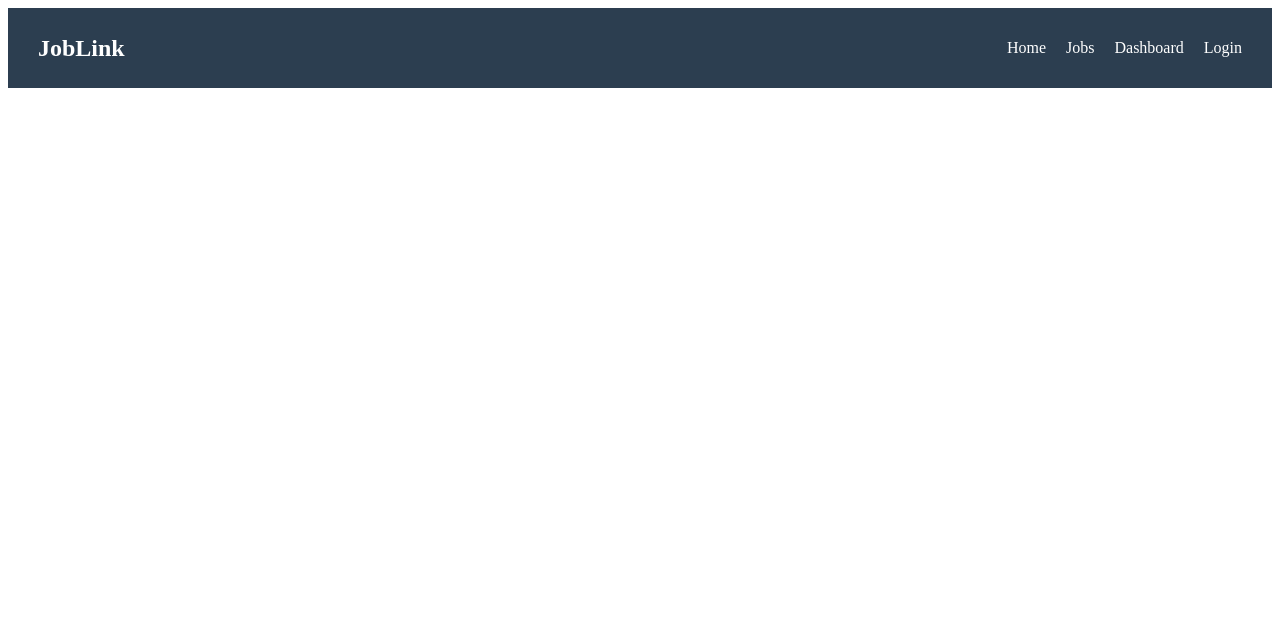
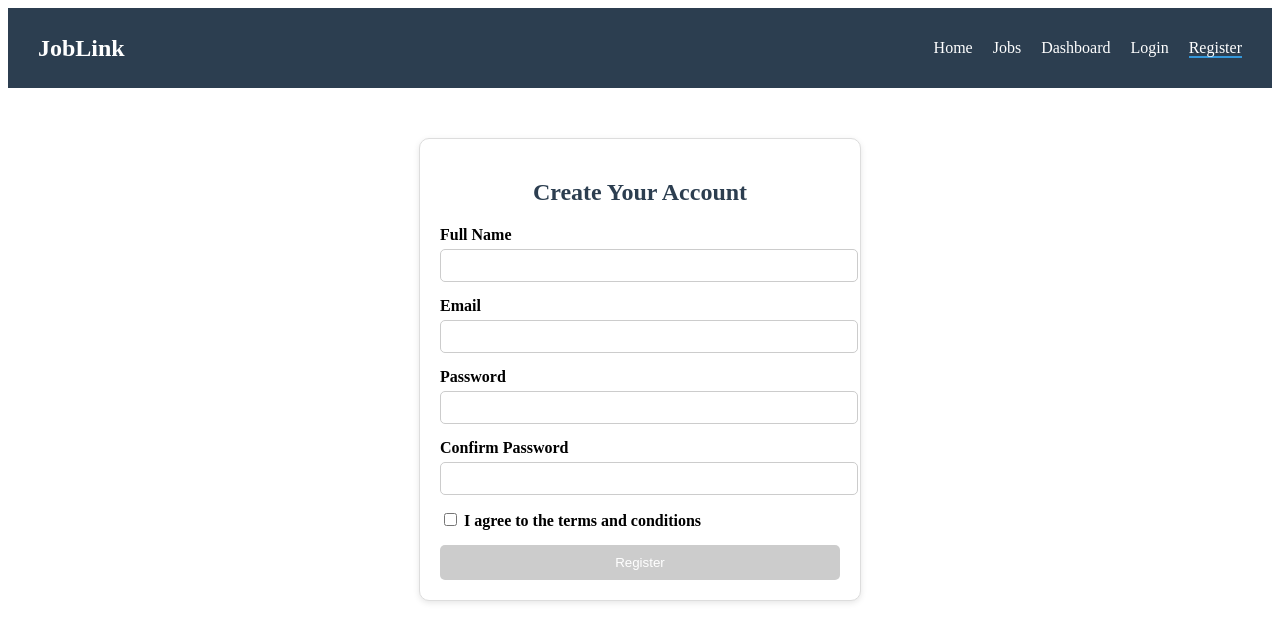
Before and after one commit to KKShaminda/Joblink, an Angular app in the folder joblink-frontend/: page /register in a window 1280 px wide. Before the commit this address led to /. Shown: the top 642 px of the page. Built offline with nearby package versions, Linux system fonts and the light colour scheme.

Commit message:
Register Page with Reactive Forms

```diff
--- a/joblink-frontend/src/app/app.routes.ts
+++ b/joblink-frontend/src/app/app.routes.ts
@@ -3,10 +3,13 @@ import { Landing } from './pages/landing/landing';
 import { JobListings } from './pages/job-listings/job-listings';
 import { JobDetails } from './pages/job-details/job-details';
 import { Login } from './pages/login/login';
+import { Register } from './pages/register/register';
 
 export const routes: Routes = [
     { path: '', component: Landing },
     { path: 'jobs', component: JobListings },
     { path: 'jobs/:id', component: JobDetails },
-    { path: 'login', component: Login }
+    { path: 'login', component: Login },
+    { path: 'register', component: Register },
+    { path: '**', redirectTo: '' }  // wildcard route to catch undefined paths
 ];
--- /dev/null
+++ b/joblink-frontend/src/app/pages/register/register.html
@@ -0,0 +1,56 @@
+<div class="register-container">
+  <h2>Create Your Account</h2>
+
+  <form [formGroup]="registerForm" (ngSubmit)="onSubmit()">
+
+    <!-- Full Name -->
+    <div class="form-group">
+      <label>Full Name</label>
+      <input type="text" formControlName="fullName" />
+      <small *ngIf="registerForm.get('fullName')?.invalid && registerForm.get('fullName')?.touched">
+        Full Name is required (min 3 characters).
+      </small>
+    </div>
+
+    <!-- Email -->
+    <div class="form-group">
+      <label>Email</label>
+      <input type="email" formControlName="email" />
+      <small *ngIf="registerForm.get('email')?.invalid && registerForm.get('email')?.touched">
+        Enter a valid email address.
+      </small>
+    </div>
+
+    <!-- Password -->
+    <div class="form-group">
+      <label>Password</label>
+      <input type="password" formControlName="password" />
+      <small *ngIf="registerForm.get('password')?.invalid && registerForm.get('password')?.touched">
+        Password must be at least 6 characters.
+      </small>
+    </div>
+
+    <!-- Confirm Password -->
+    <div class="form-group">
+      <label>Confirm Password</label>
+      <input type="password" formControlName="confirmPassword" />
+      <small *ngIf="registerForm.hasError('mismatch') && registerForm.get('confirmPassword')?.touched">
+        Passwords do not match.
+      </small>
+    </div>
+
+    <!-- Terms Checkbox -->
+    <div class="form-group">
+      <label>
+        <input type="checkbox" formControlName="terms" />
+        I agree to the terms and conditions
+      </label>
+      <small *ngIf="registerForm.get('terms')?.invalid && registerForm.get('terms')?.touched">
+        You must agree before submitting.
+      </small>
+    </div>
+
+    <!-- Submit Button -->
+    <button type="submit" [disabled]="registerForm.invalid">Register</button>
+  </form>
+</div>
--- /dev/null
+++ b/joblink-frontend/src/app/pages/register/register.scss
@@ -0,0 +1,54 @@
+.register-container {
+  max-width: 400px;
+  margin: 50px auto;
+  padding: 20px;
+  border: 1px solid #ddd;
+  border-radius: 10px;
+  background: #fff;
+  box-shadow: 0 2px 6px rgba(0,0,0,0.1);
+
+  h2 {
+    text-align: center;
+    margin-bottom: 20px;
+    color: #2c3e50;
+  }
+
+  .form-group {
+    margin-bottom: 15px;
+
+    label {
+      display: block;
+      margin-bottom: 5px;
+      font-weight: bold;
+    }
+
+    input[type="text"],
+    input[type="email"],
+    input[type="password"] {
+      width: 100%;
+      padding: 8px;
+      border: 1px solid #ccc;
+      border-radius: 5px;
+    }
+
+    small {
+      color: red;
+      font-size: 0.9rem;
+    }
+  }
+
+  button {
+    width: 100%;
+    padding: 10px;
+    background: #3498db;
+    color: white;
+    border: none;
+    border-radius: 5px;
+    cursor: pointer;
+
+    &:disabled {
+      background: #ccc;
+      cursor: not-allowed;
+    }
+  }
+}
--- /dev/null
+++ b/joblink-frontend/src/app/pages/register/register.ts
@@ -0,0 +1,40 @@
+import { Component } from '@angular/core';
+import { FormBuilder, FormGroup, Validators, ReactiveFormsModule } from '@angular/forms';
+import { CommonModule } from '@angular/common';
+
+@Component({
+  selector: 'app-register',
+  imports: [ ReactiveFormsModule, CommonModule ],
+  templateUrl: './register.html',
+  styleUrl: './register.scss'
+})
+export class Register {
+   registerForm: FormGroup;
+
+  constructor(private fb: FormBuilder) {
+    this.registerForm = this.fb.group({
+      fullName: ['', [Validators.required, Validators.minLength(3)]],
+      email: ['', [Validators.required, Validators.email]],
+      password: ['', [Validators.required, Validators.minLength(6)]],
+      confirmPassword: ['', [Validators.required]],
+      terms: [false, [Validators.requiredTrue]]
+    }, { validators: this.passwordMatchValidator });
+  }
+
+  // Custom validator to check if passwords match
+  passwordMatchValidator(form: FormGroup) {
+    const password = form.get('password')?.value;
+    const confirmPassword = form.get('confirmPassword')?.value;
+    return password === confirmPassword ? null : { mismatch: true };
+  }
+
+  onSubmit() {
+    if (this.registerForm.valid) {
+      console.log('Registration Successful:', this.registerForm.value);
+      alert('Registration Successful!');
+    } else {
+      console.log('Form is invalid');
+      this.registerForm.markAllAsTouched();
+    }
+  }
+}
--- a/joblink-frontend/src/app/shared/navbar/navbar.html
+++ b/joblink-frontend/src/app/shared/navbar/navbar.html
@@ -8,5 +8,6 @@
     <li><a routerLink="/jobs" routerLinkActive="active">Jobs</a></li>
     <li><a routerLink="/dashboard" routerLinkActive="active">Dashboard</a></li>
     <li><a routerLink="/login" routerLinkActive="active">Login</a></li>
+    <li><a routerLink="/register" routerLinkActive="active">Register</a></li>
   </ul>
 </nav>
```
Also changed, not shown: 1 other file (tests, documents, lock files or other folders).
